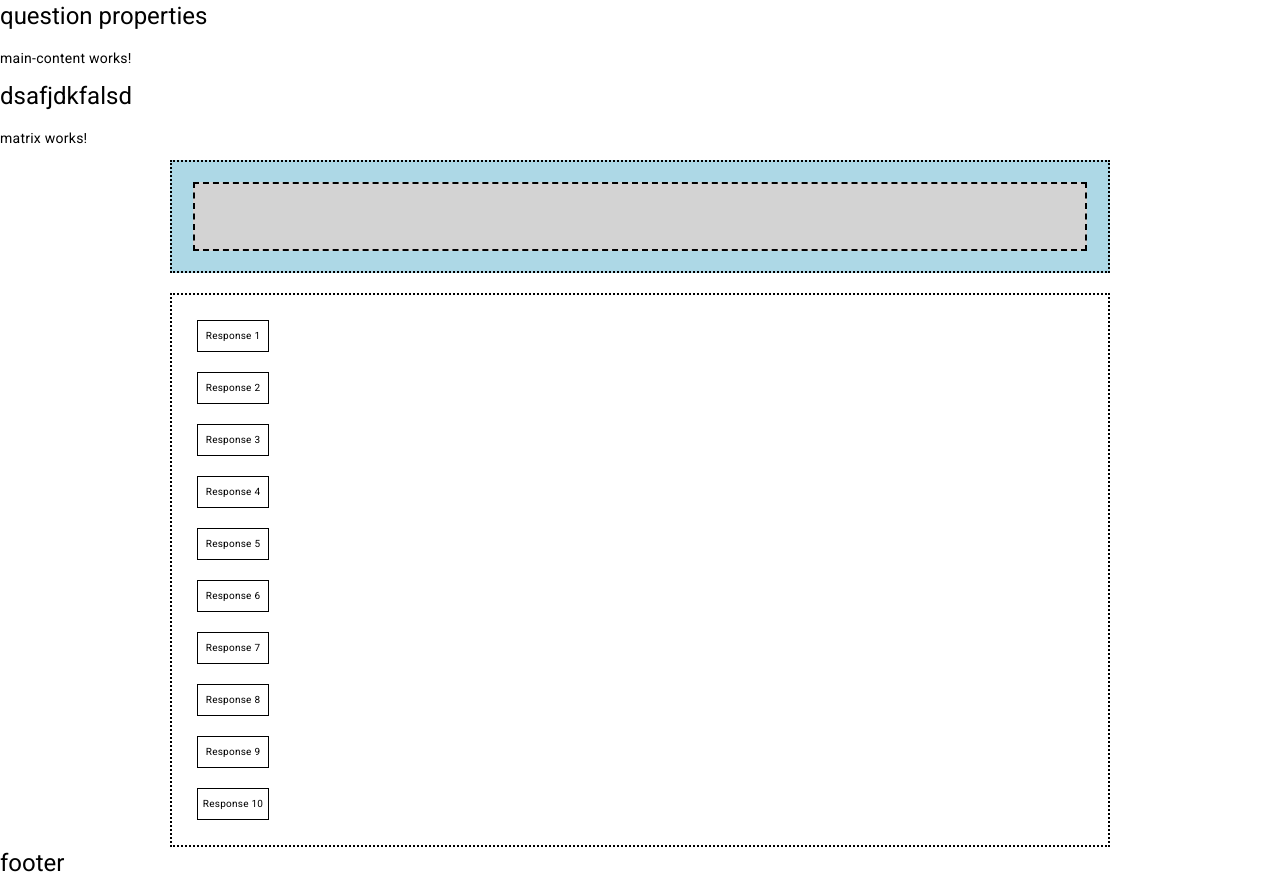
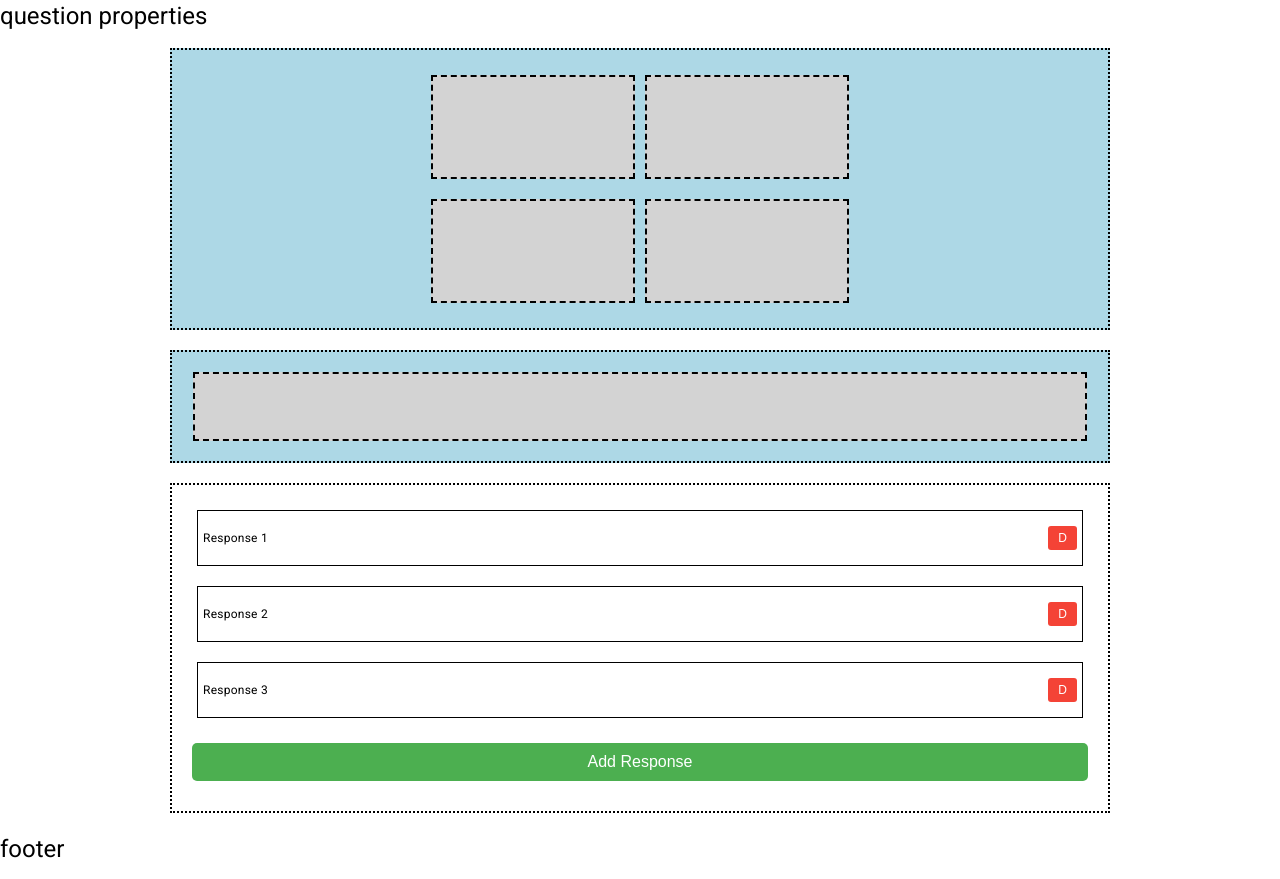
Before and after one commit to DevmurariHarshkumar/quantum_project, an Angular app: page / in a window 1280 px wide. Built offline with nearby package versions, Linux system fonts and the light colour scheme.

Commit message:
storing answers through mat_box_linker

```diff
--- a/src/app/main-content/drag-and-drop/drag-and-drop.component.ts
+++ b/src/app/main-content/drag-and-drop/drag-and-drop.component.ts
@@ -1,6 +1,5 @@
 import { Component, AfterViewInit } from '@angular/core';
 import { DragDropService } from '../../drag-drop.service';
-import { Subscription } from 'rxjs';
 
 @Component({
   selector: 'app-drag-and-drop',
@@ -10,42 +9,12 @@ import { Subscription } from 'rxjs';
 export class DragAndDropComponent implements AfterViewInit {
   dropzones = [
     { id: 'dropzone1' },
-    // { id: 'dropzone2' },
-    // { id: 'dropzone3' }
   ];
-
-  private dragSubscription: Subscription | null = null;
 
   constructor(private dragDropService: DragDropService) { }
 
   ngAfterViewInit(): void {
     const dropzones = Array.from(document.querySelectorAll('.dropzone')) as HTMLElement[];
-
-    dropzones.forEach(dropzone => {
-      dropzone.addEventListener("dragover", (event: DragEvent) => {
-        console.log("dragover called..")
-        event.preventDefault();
-      });
-
-      dropzone.addEventListener("drop", (event: DragEvent) => {
-        event.preventDefault();
-
-        console.log("drop")
-        this.dragSubscription?.unsubscribe();
-        this.dragSubscription = null;
-
-        this.dragSubscription = this.dragDropService.draggedItem$.subscribe(draggedItem => {
-          if (draggedItem && event.target instanceof HTMLElement && event.target.classList.contains('dropzone')) {
-            draggedItem.parentNode?.removeChild(draggedItem);
-            event.target.appendChild(draggedItem);
-
-            console.log("drop above setting in dropevent")
-            this.dragDropService.setDraggedItem(null);
-            this.dragSubscription?.unsubscribe();
-            this.dragSubscription = null;
-          }
-        });
-      });
-    });
+    this.dragDropService.initializeDragAndDrop([], dropzones);
   }
 }
--- a/src/app/main-content/main-content.component.html
+++ b/src/app/main-content/main-content.component.html
@@ -1,7 +1,3 @@
-<p>main-content works!</p>
-<h1>dsafjdkfalsd</h1>
-
-
 <app-matrix></app-matrix>
 <app-drag-and-drop></app-drag-and-drop>
 <app-respose-storage></app-respose-storage>
--- a/src/app/main-content/matrix/matrix.component.css
+++ b/src/app/main-content/matrix/matrix.component.css
@@ -0,0 +1,58 @@
+/* .mat{
+    background-color: red;
+    height: 100px;
+    width: 100px;
+    margin: 5px;
+    border: 2px dotted black;
+} */
+
+.container {
+    align-items: center;
+    justify-content: center;
+    width: 70%;
+    margin: 0 auto;
+    display: flex;
+    flex-wrap: wrap;
+    flex-direction: row;
+    gap: 10px;
+    margin-bottom: 20px;
+    background-color: lightblue;
+    border: 2px dotted #000;
+    padding: 20px;
+  }
+
+
+
+
+  .matrix-container {
+    align-items: center;
+    justify-content: center;
+    width: 70%;
+    margin: 0 auto;
+    display: flex;
+    flex-wrap: wrap;
+    gap: 10px;
+    margin-bottom: 20px;
+    background-color: lightblue;
+    border: 2px dotted #000;
+    padding: 20px;
+    display: flex;
+    flex-direction: column;
+  }
+
+  .row {
+    display: flex;
+  }
+
+  .mat {
+    width: 200px;
+    height: 100px;
+    background-color: lightgrey;
+    border: 2px dashed #000;
+    display: flex;
+    align-items: center;
+    justify-content: center;
+    margin: 5px;
+    cursor: move;
+    overflow:auto;
+  }
--- a/src/app/main-content/matrix/matrix.component.html
+++ b/src/app/main-content/matrix/matrix.component.html
@@ -1 +1,10 @@
-<p>matrix works!</p>
+<!-- <div class="container">
+    <div class="mat" *ngFor="let mats of matrix_elements"  [attr.id]="mats.id"></div>
+</div> -->
+
+
+<div class="matrix-container">
+    <div class="row" *ngFor="let row of matrix_elements">
+      <div class="mat" *ngFor="let mat of row" [attr.id]="mat.id"></div>
+    </div>
+</div>
--- a/src/app/main-content/matrix/matrix.component.ts
+++ b/src/app/main-content/matrix/matrix.component.ts
@@ -1,4 +1,5 @@
 import { Component } from '@angular/core';
+import { DragDropService } from 'src/app/drag-drop.service';
 
 @Component({
   selector: 'app-matrix',
@@ -7,4 +8,16 @@ import { Component } from '@angular/core';
 })
 export class MatrixComponent {
 
+  matrix_elements: any[][] = [
+    [{id:'mat11'}, {id:'mat12'}],
+    [{id:'mat21'}, {id:'mat22'}],
+  ];
+
+  constructor(private dragDropService: DragDropService) {}
+
+  ngAfterViewInit(): void {
+    const matrix_elements = Array.from(document.querySelectorAll('.mat')) as HTMLElement[];
+    console.log("mat elements ", matrix_elements)
+    this.dragDropService.initializeDragAndDrop([], matrix_elements);
+  }
 }
--- a/src/app/main-content/respose-storage/respose-storage.component.css
+++ b/src/app/main-content/respose-storage/respose-storage.component.css
@@ -1,36 +1,65 @@
 .box {
-    width: 70px;
-    min-width: 70px;
-    height: 30px;
+  display: flex;
+  align-items: center;
+  justify-content: space-between;
+  padding: 5px;
   background-color: white;
   border: 1px solid #000;
-    display: flex;
-    align-items: center;
-    justify-content: center;
   margin: 5px;
   cursor: move;
-    font-size: 10px;
+  font-size: 12px;
+  transition: width 0.3s ease, height 0.3s ease;
+  min-width: 120px;
+  min-height: 10px;
+}
+
+.box input {
+  font-size: inherit;
+  border: none;
+  outline: none;
+  padding: 0;
+  background: none;
 }
 
 .container {
   width: 70%;
   height: auto;
   display: flex;
-    flex-wrap: wrap;
+  flex-direction: column;
   gap: 10px;
-    margin-bottom: 20px;
+  margin: 20px auto;
+  padding: 20px;
   background-color: white;
-    margin: 0 auto;
-    flex-direction: column;
-    padding: 20px;
   border: 2px dotted #000;
-    overflow: auto;
 }
 
-.box input {
-  width: 100%;
-  padding: 5px;
-  font-size: 10px;
-  border: 0px solid #000;
-  /* box-sizing: border-box; */
+.button-container {
+  display: flex;
+  align-items: center;
 }
+
+button {
+  background-color: #4CAF50;
+  border: none;
+  color: white;
+  padding: 10px 20px;
+  text-align: center;
+  text-decoration: none;
+  display: inline-block;
+  font-size: 16px;
+  margin: 10px 0;
+  cursor: pointer;
+  border-radius: 5px;
+}
+
+.box button {
+  background-color: #f44336;
+  border: none;
+  color: white;
+  padding: 5px 10px;
+  font-size: 12px;
+  border-radius: 3px;
+  cursor: pointer;
+  margin-left: 10px;
+  flex-shrink: 0;
+}
--- a/src/app/main-content/respose-storage/respose-storage.component.html
+++ b/src/app/main-content/respose-storage/respose-storage.component.html
@@ -1,15 +1,30 @@
   <!-- <div class="container">
-    <div class="box" *ngFor="let box of boxes" [attr.id]="box.id" draggable="true">
-      {{ box.label }}
+    <div class="box" *ngFor="let box of boxes" [attr.id]="box.id" draggable="true" (dblclick)="editBox(box)">
+      <input *ngIf="box.isEditing" [(ngModel)]="box.label" (blur)="stopEditing(box)" />
+      <span *ngIf="!box.isEditing">{{ box.label }}</span>
+      <button (click)="deleteBox(box)">Delete</button>
     </div>
+    <button (click)="addBox()">Add Response</button>
   </div> -->
 
 
+  <!-- <div class="container">
+    <button (click)="addBox()">Add New Box</button>
 
-
-   <div class="container">
     <div class="box" *ngFor="let box of boxes" [attr.id]="box.id" draggable="true" (dblclick)="editBox(box)">
       <input *ngIf="box.isEditing" [(ngModel)]="box.label" (blur)="stopEditing(box)" />
       <span *ngIf="!box.isEditing">{{ box.label }}</span>
+      <div><button (click)="deleteBox(box)">Delete</button></div>
     </div>
   </div>
+   -->
+
+   <div class="container">
+
+     <div class="box" *ngFor="let box of boxes" [attr.id]="box.id" draggable="true" (dblclick)="editBox(box)">
+       <input *ngIf="box.isEditing" [(ngModel)]="box.label" (blur)="stopEditing(box)" />
+       <span *ngIf="!box.isEditing">{{ box.label }}</span>
+       <button (click)="deleteBox(box)">D</button>
+      </div>
+    <button (click)="addBox()">Add Response</button>
+  </div>
--- a/src/app/main-content/respose-storage/respose-storage.component.ts
+++ b/src/app/main-content/respose-storage/respose-storage.component.ts
@@ -1,4 +1,4 @@
-import { Component } from '@angular/core';
+import { Component, AfterViewInit } from '@angular/core';
 import { DragDropService } from '../../drag-drop.service';
 
 @Component({
@@ -6,44 +6,44 @@ import { DragDropService } from '../../drag-drop.service';
   templateUrl: './respose-storage.component.html',
   styleUrls: ['./respose-storage.component.css']
 })
-export class ResposeStorageComponent {
+export class ResposeStorageComponent implements AfterViewInit {
+  boxes = Array.from({ length: 3 }, (_, i) => ({ id: `box${i + 1}`, label: `Response ${i + 1}`, isEditing: false }));
+  box_till_now = 0;
 
-  boxes = Array.from({ length: 10 }, (_, i) => ({ id: `box${i + 1}`, label: `Response ${i + 1}` , isEditing:false}));
-
-  constructor(private dragDropService: DragDropService){}
+  constructor(private dragDropService: DragDropService) {}
 
   ngAfterViewInit(): void {
-    this.initializeDragAndDropboxes();
+    const boxes = Array.from(document.querySelectorAll('.box')) as HTMLElement[];
+    this.dragDropService.initializeDragAndDrop(boxes, []);
   }
 
   editBox(box: any) {
     box.isEditing = true;
-    // console.log(box);
-    // var x = document.getElementById(box.id)
-    // console.log("adfsadsf", x)
-    // if (x instanceof HTMLElement){
-    //   x.style.color = "black";
-    //   x.style.backgroundColor = "red";
-    //   x.focus()
-    // }
   }
 
   stopEditing(box: any) {
     box.isEditing = false;
   }
 
-  initializeDragAndDropboxes(): void{
+  addBox(): void {
+    this.box_till_now+=1;
+    const newBoxId = `box${this.box_till_now}`;
+    this.boxes.push({ id: newBoxId, label: `Response ${this.box_till_now}`, isEditing: false });
+    setTimeout(() => {
+      this.initializeDragAndDropboxes();
+    }, 0);
+  }
+
+  initializeDragAndDropboxes(): void {
     const boxes = Array.from(document.querySelectorAll('.box')) as HTMLElement[];
+    console.log("boxes.length", boxes.length)
+    this.dragDropService.initializeDragAndDrop(boxes, []);
+  }
 
-    boxes.forEach(box => {
-      box.addEventListener("dragstart", (event: DragEvent) => {
-        console.log("drag start, event.target: ", event.target)
-        if (event.target instanceof HTMLElement) {
-          console.log("drag start ka event.target: ", event.target)
-          this.dragDropService.setDraggedItem(event.target);
-          event.dataTransfer?.setData('text/plain', '');
-        }
-      });
-    });
+  deleteBox(box: any): void {
+    this.boxes = this.boxes.filter(b => b.id !== box.id);
+    this.dragDropService.cleanupDeletedBox(box.id); // Clean up the box from the linker
+    const boxes = Array.from(document.querySelectorAll('.box')) as HTMLElement[];
+    this.dragDropService.initializeDragAndDrop(boxes, []);
   }
 }
```
Also changed, not shown: src/app/drag-drop.service.ts (+52 -6 lines). Lines whose indentation alone changed are shown as unchanged.
